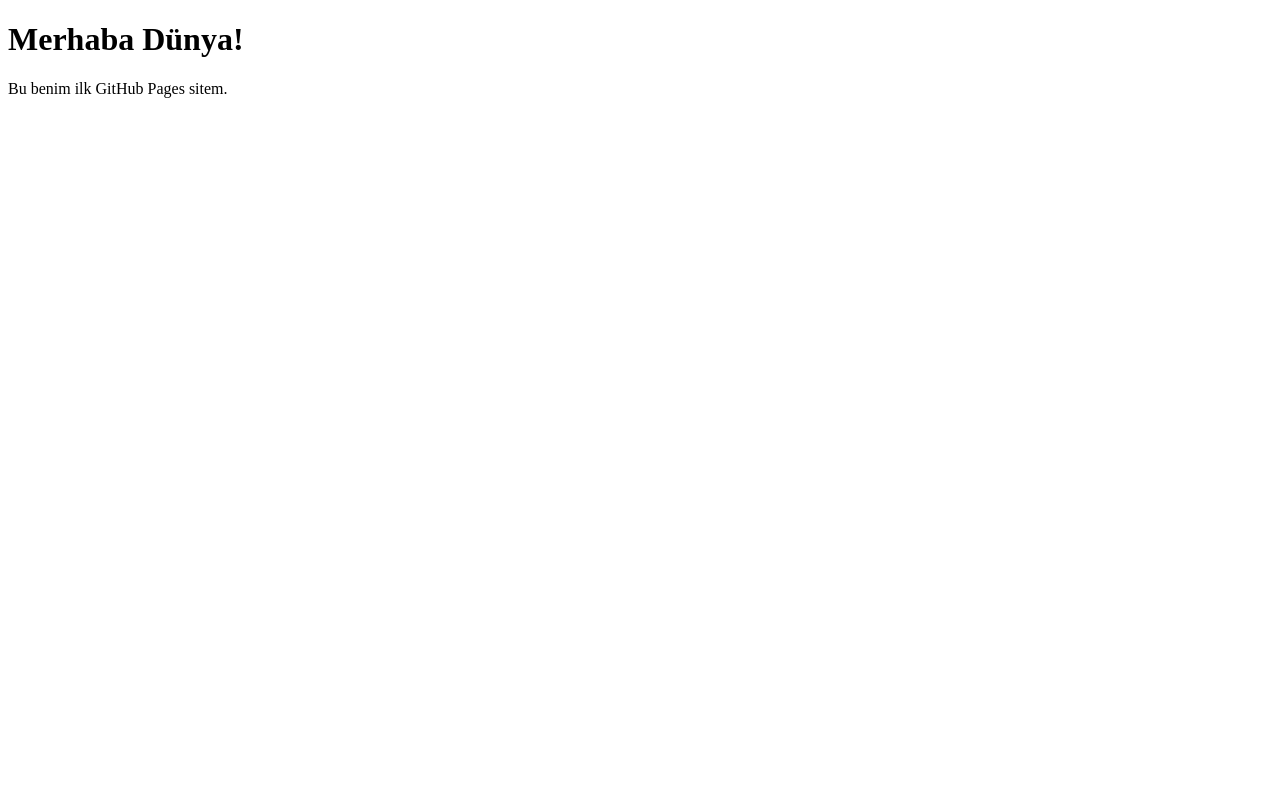
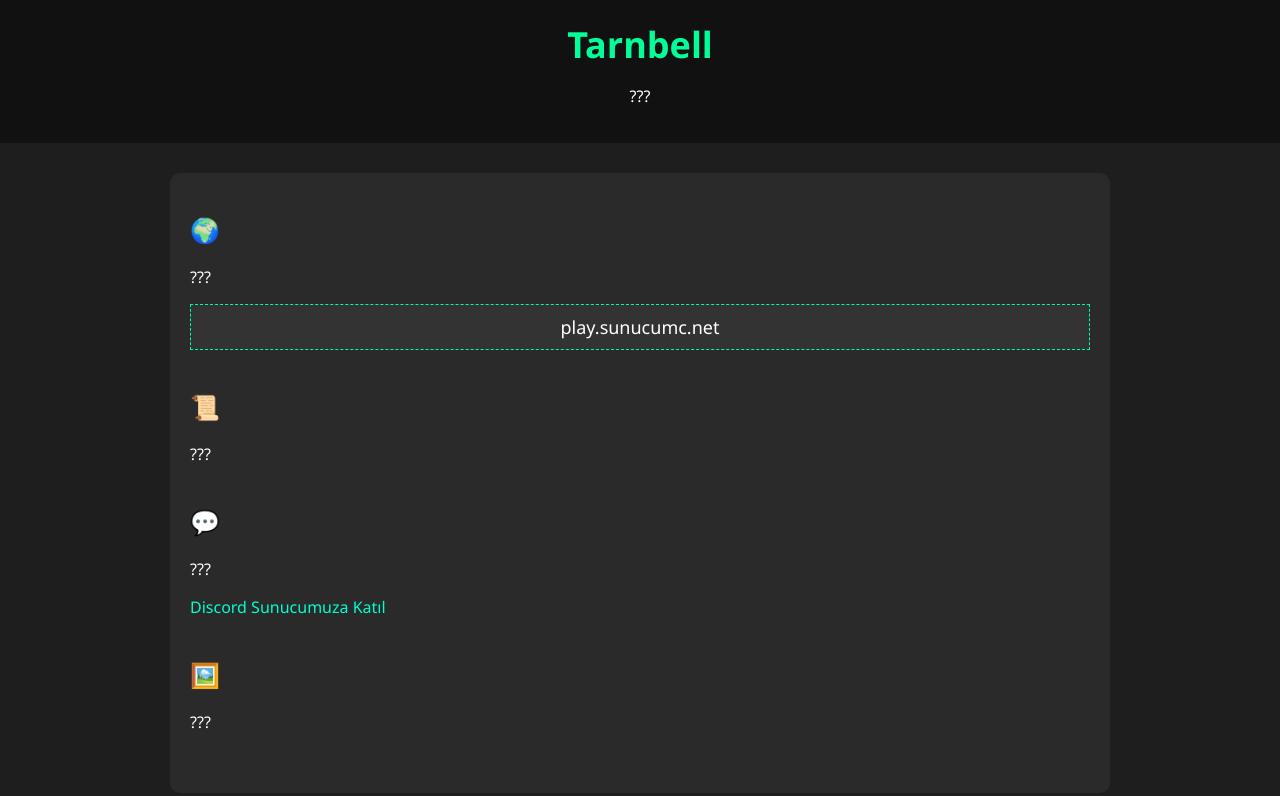
Before and after one commit to WindyHillss/WindyHillss.github.io, a plain HTML site: page index.html in a window 1280 px wide. Drawn offline with Linux system fonts and the light colour scheme.

Commit message:
Update index.html

```diff
--- a/index.html
+++ b/index.html
@@ -1,10 +1,140 @@
 <!DOCTYPE html>
-<html>
+<html lang="tr">
 <head>
-  <title>Hoş Geldiniz</title>
+  <meta charset="UTF-8">
+  <title>Sunucu Adı - Minecraft Sunucusu</title>
+  <style>
+    html, body {
+      margin: 0;
+      padding: 0;
+      height: 100%;
+      overflow-y: scroll; /* Kaydırma çalışsın */
+      scrollbar-width: none; /* Firefox */
+      -ms-overflow-style: none; /* IE ve Edge */
+    }
+
+    body::-webkit-scrollbar {
+      display: none; /* Chrome, Safari */
+    }
+
+    body {
+      font-family: 'Segoe UI', sans-serif;
+      background-color: #1e1e1e;
+      color: #fff;
+    }
+
+    header {
+      background-color: #111;
+      padding: 20px;
+      text-align: center;
+    }
+
+    header h1 {
+      margin: 0;
+      font-size: 36px;
+      color: #00ff99;
+    }
+
+    .container {
+      max-width: 900px;
+      margin: 30px auto;
+      padding: 20px;
+      background-color: #2a2a2a;
+      border-radius: 10px;
+    }
+
+    .section {
+      margin-bottom: 40px;
+    }
+
+    .ip-box {
+      background: #333;
+      padding: 10px;
+      border: 1px dashed #00ff99;
+      text-align: center;
+      font-size: 18px;
+      margin-top: 10px;
+      cursor: pointer;
+      user-select: none;
+    }
+
+    .ip-box:hover {
+      background: #444;
+    }
+
+    .copied {
+      color: #00ffcc;
+      margin-top: 5px;
+      text-align: center;
+      display: none;
+    }
+
+    a {
+      color: #00ffcc;
+      text-decoration: none;
+    }
+
+    a:hover {
+      text-decoration: underline;
+    }
+
+    footer {
+      text-align: center;
+      padding: 20px;
+      background-color: #111;
+      color: #777;
+    }
+  </style>
 </head>
 <body>
-  <h1>Merhaba Dünya!</h1>
-  <p>Bu benim ilk GitHub Pages sitem.</p>
+
+  <header>
+    <h1>Tarnbell</h1>
+    <p>???</p>
+  </header>
+
+  <div class="container">
+
+    <div class="section">
+      <h2>🌍</h2>
+      <p>???</p>
+      <div class="ip-box" onclick="copyIP()">play.sunucumc.net</div>
+      <div class="copied" id="copiedText">Kopyalandı!</div>
+    </div>
+
+    <div class="section">
+      <h2>📜</h2>
+      <p>???</p>
+    </div>
+
+    <div class="section">
+      <h2>💬</h2>
+      <p>???</p>
+      <a href="https://discord.gg/örneklink" target="_blank">Discord Sunucumuza Katıl</a>
+    </div>
+
+    <!-- Ekstra içerik ekleyerek sayfayı uzatıyoruz -->
+    <div class="section">
+      <h2>🖼️</h2>
+      <p>???</p>
+    </div>
+
+  </div>
+
+  <footer>
+    © 2025 SunucuAdı - Tüm hakları saklıdır.
+  </footer>
+
+  <script>
+    function copyIP() {
+      const ip = "play.sunucumc.net";
+      navigator.clipboard.writeText(ip).then(() => {
+        const copied = document.getElementById("copiedText");
+        copied.style.display = "block";
+        setTimeout(() => copied.style.display = "none", 2000);
+      });
+    }
+  </script>
+
 </body>
 </html>
```
